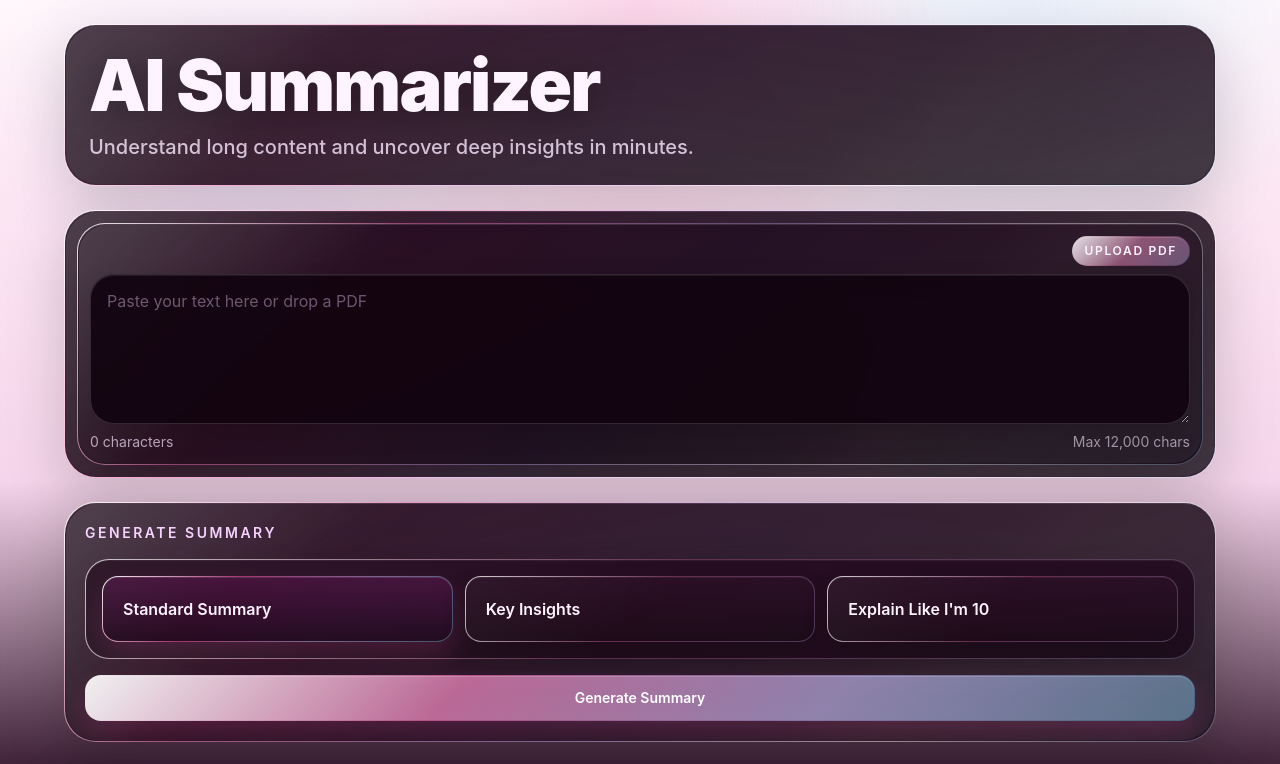
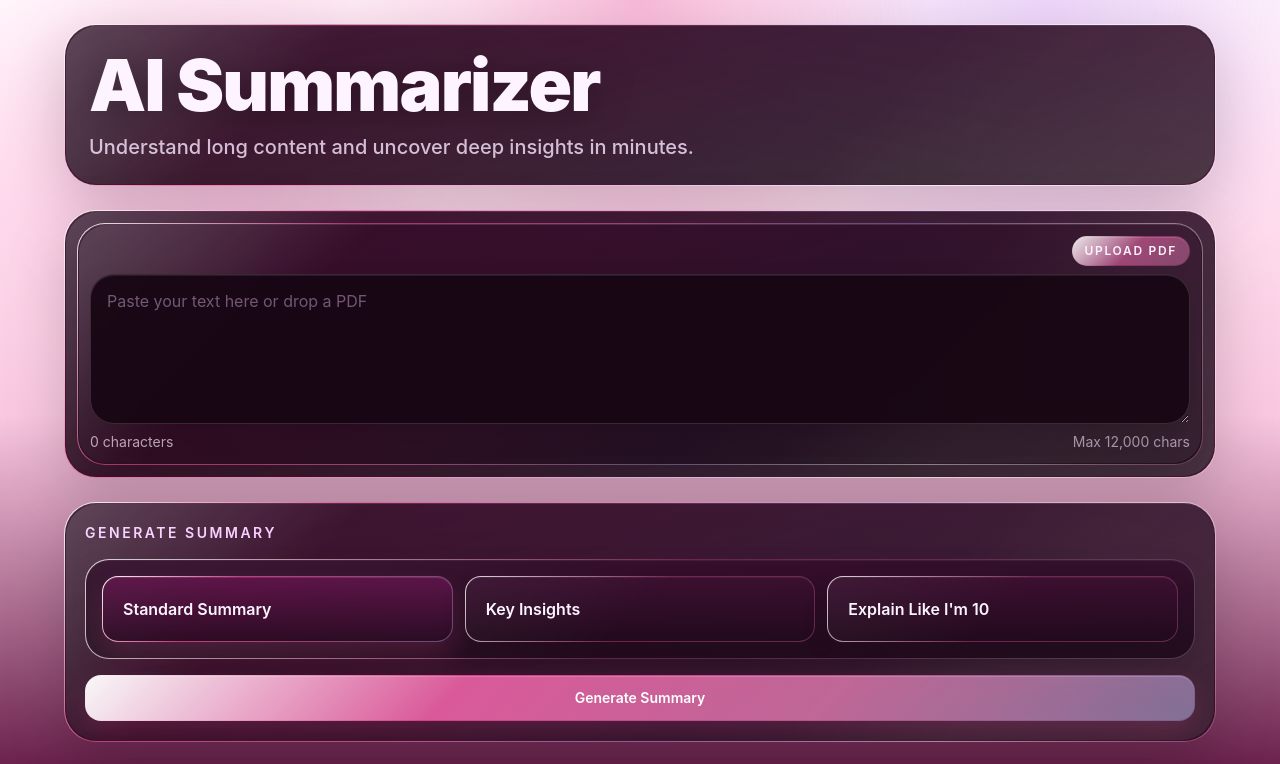
Before and after one commit to reolaccc/ai-summarizer, a React (Vite) app: page / in a window 1280 px wide. Shown: the top 764 px of the page. Built offline with nearby package versions, Linux system fonts and the light colour scheme.

Commit message:
Brighten crystal theme with magenta tones

```diff
--- a/src/index.css
+++ b/src/index.css
@@ -15,10 +15,10 @@
 body {
   margin: 0;
   background:
-    radial-gradient(circle at top, rgba(244, 114, 182, 0.24) 0%, rgba(244, 114, 182, 0) 30%),
-    radial-gradient(circle at 20% 20%, rgba(196, 181, 253, 0.18) 0%, rgba(196, 181, 253, 0) 24%),
-    radial-gradient(circle at 80% 0%, rgba(125, 211, 252, 0.16) 0%, rgba(125, 211, 252, 0) 26%),
-    linear-gradient(180deg, #fff7fb 0%, #fde7f3 24%, #f5d5eb 60%, #2a0d23 100%);
+    radial-gradient(circle at top, rgba(236, 72, 153, 0.34) 0%, rgba(236, 72, 153, 0) 28%),
+    radial-gradient(circle at 18% 18%, rgba(244, 114, 182, 0.28) 0%, rgba(244, 114, 182, 0) 22%),
+    radial-gradient(circle at 82% 0%, rgba(168, 85, 247, 0.2) 0%, rgba(168, 85, 247, 0) 24%),
+    linear-gradient(180deg, #fff6fb 0%, #ffe0f0 22%, #f9c7e0 52%, #5d123f 100%);
   color: #f8fafc;
   background-attachment: fixed;
 }
@@ -38,14 +38,15 @@ body {
     border: 1px solid transparent;
     border-radius: 1.75rem;
     background:
-      linear-gradient(180deg, rgba(29, 9, 26, 0.88), rgba(18, 5, 16, 0.82)) padding-box,
+      linear-gradient(180deg, rgba(44, 11, 36, 0.9), rgba(24, 6, 20, 0.84)) padding-box,
       linear-gradient(
         135deg,
         rgba(255, 255, 255, 0.88),
-        rgba(244, 114, 182, 0.48),
-        rgba(196, 181, 253, 0.36),
+        rgba(236, 72, 153, 0.62),
+        rgba(244, 114, 182, 0.5),
+        rgba(196, 181, 253, 0.34),
         rgba(255, 255, 255, 0.42),
-        rgba(125, 211, 252, 0.22)
+        rgba(255, 160, 203, 0.2)
       ) border-box;
     box-shadow:
       0 20px 60px rgba(0, 0, 0, 0.18),
@@ -59,7 +60,7 @@ body {
     inset: 1px;
     border-radius: inherit;
     pointer-events: none;
-    background: linear-gradient(135deg, rgba(255, 255, 255, 0.12), transparent 22%, transparent 68%, rgba(255, 255, 255, 0.06));
+    background: linear-gradient(135deg, rgba(255, 255, 255, 0.16), transparent 22%, transparent 68%, rgba(255, 255, 255, 0.08));
     mix-blend-mode: screen;
   }
 
@@ -67,8 +68,8 @@ body {
     border: 1px solid transparent;
     border-radius: 1.5rem;
     background:
-      linear-gradient(180deg, rgba(35, 11, 31, 0.92), rgba(24, 8, 22, 0.88)) padding-box,
-      linear-gradient(135deg, rgba(255, 255, 255, 0.72), rgba(244, 114, 182, 0.28), rgba(196, 181, 253, 0.2)) border-box;
+      linear-gradient(180deg, rgba(50, 14, 42, 0.94), rgba(29, 9, 25, 0.9)) padding-box,
+      linear-gradient(135deg, rgba(255, 255, 255, 0.78), rgba(236, 72, 153, 0.32), rgba(196, 181, 253, 0.18)) border-box;
     box-shadow:
       inset 0 1px 0 rgba(255, 255, 255, 0.06),
       0 14px 30px rgba(0, 0, 0, 0.12);
@@ -77,7 +78,7 @@ body {
 
   .crystal-input {
     border: 1px solid rgba(255, 255, 255, 0.14);
-    background: rgba(18, 5, 16, 0.95);
+    background: rgba(24, 7, 20, 0.96);
     box-shadow:
       inset 0 1px 0 rgba(255, 255, 255, 0.08),
       0 10px 26px rgba(0, 0, 0, 0.12);
@@ -95,8 +96,8 @@ body {
   .crystal-option {
     border: 1px solid transparent;
     background:
-      linear-gradient(180deg, rgba(40, 14, 35, 0.95), rgba(24, 8, 21, 0.92)) padding-box,
-      linear-gradient(135deg, rgba(255, 255, 255, 0.8), rgba(244, 114, 182, 0.32), rgba(196, 181, 253, 0.28)) border-box;
+      linear-gradient(180deg, rgba(57, 15, 47, 0.95), rgba(29, 8, 25, 0.93)) padding-box,
+      linear-gradient(135deg, rgba(255, 255, 255, 0.84), rgba(236, 72, 153, 0.38), rgba(244, 114, 182, 0.3)) border-box;
     box-shadow:
       inset 0 1px 0 rgba(255, 255, 255, 0.06),
       0 10px 24px rgba(0, 0, 0, 0.12);
@@ -106,8 +107,8 @@ body {
   .crystal-option-active {
     border: 1px solid transparent;
     background:
-      linear-gradient(180deg, rgba(68, 18, 59, 0.96), rgba(31, 8, 27, 0.94)) padding-box,
-      linear-gradient(135deg, rgba(255, 255, 255, 0.95), rgba(236, 72, 153, 0.62), rgba(196, 181, 253, 0.5), rgba(125, 211, 252, 0.35)) border-box;
+      linear-gradient(180deg, rgba(92, 20, 72, 0.98), rgba(39, 9, 32, 0.95)) padding-box,
+      linear-gradient(135deg, rgba(255, 255, 255, 0.98), rgba(236, 72, 153, 0.78), rgba(244, 114, 182, 0.5), rgba(196, 181, 253, 0.38)) border-box;
     box-shadow:
       0 14px 28px rgba(236, 72, 153, 0.16),
       inset 0 1px 0 rgba(255, 255, 255, 0.12);
@@ -117,7 +118,7 @@ body {
     border: 1px solid transparent;
     background:
       linear-gradient(135deg, rgba(255, 255, 255, 0.16), rgba(255, 255, 255, 0.08)) padding-box,
-      linear-gradient(135deg, rgba(255, 255, 255, 0.92), rgba(244, 114, 182, 0.68), rgba(196, 181, 253, 0.58), rgba(125, 211, 252, 0.4)) border-box;
+      linear-gradient(135deg, rgba(255, 255, 255, 0.96), rgba(236, 72, 153, 0.88), rgba(244, 114, 182, 0.7), rgba(196, 181, 253, 0.45)) border-box;
     box-shadow:
       0 14px 30px rgba(236, 72, 153, 0.2),
       inset 0 1px 0 rgba(255, 255, 255, 0.16);
@@ -128,7 +129,7 @@ body {
     border: 1px solid transparent;
     background:
       linear-gradient(135deg, rgba(255, 255, 255, 0.12), rgba(255, 255, 255, 0.06)) padding-box,
-      linear-gradient(135deg, rgba(255, 255, 255, 0.72), rgba(244, 114, 182, 0.34), rgba(196, 181, 253, 0.26)) border-box;
+      linear-gradient(135deg, rgba(255, 255, 255, 0.78), rgba(236, 72, 153, 0.42), rgba(244, 114, 182, 0.3)) border-box;
     box-shadow:
       inset 0 1px 0 rgba(255, 255, 255, 0.1),
       0 10px 24px rgba(0, 0, 0, 0.08);
@@ -138,8 +139,8 @@ body {
   .crystal-dashed {
     border: 1px dashed transparent;
     background:
-      linear-gradient(180deg, rgba(30, 10, 27, 0.9), rgba(20, 6, 18, 0.84)) padding-box,
-      linear-gradient(135deg, rgba(255, 255, 255, 0.82), rgba(244, 114, 182, 0.32), rgba(196, 181, 253, 0.28)) border-box;
+      linear-gradient(180deg, rgba(37, 10, 31, 0.9), rgba(22, 6, 19, 0.84)) padding-box,
+      linear-gradient(135deg, rgba(255, 255, 255, 0.86), rgba(236, 72, 153, 0.4), rgba(244, 114, 182, 0.3)) border-box;
     box-shadow:
       inset 0 1px 0 rgba(255, 255, 255, 0.06),
       0 14px 30px rgba(0, 0, 0, 0.1);
@@ -149,7 +150,7 @@ body {
     border: 1px solid transparent;
     background:
       linear-gradient(135deg, rgba(255, 255, 255, 0.14), rgba(255, 255, 255, 0.08)) padding-box,
-      linear-gradient(135deg, rgba(255, 255, 255, 0.86), rgba(244, 114, 182, 0.42), rgba(196, 181, 253, 0.3)) border-box;
+      linear-gradient(135deg, rgba(255, 255, 255, 0.9), rgba(236, 72, 153, 0.5), rgba(244, 114, 182, 0.34)) border-box;
     box-shadow: inset 0 1px 0 rgba(255, 255, 255, 0.12);
     backdrop-filter: blur(10px);
   }
```
